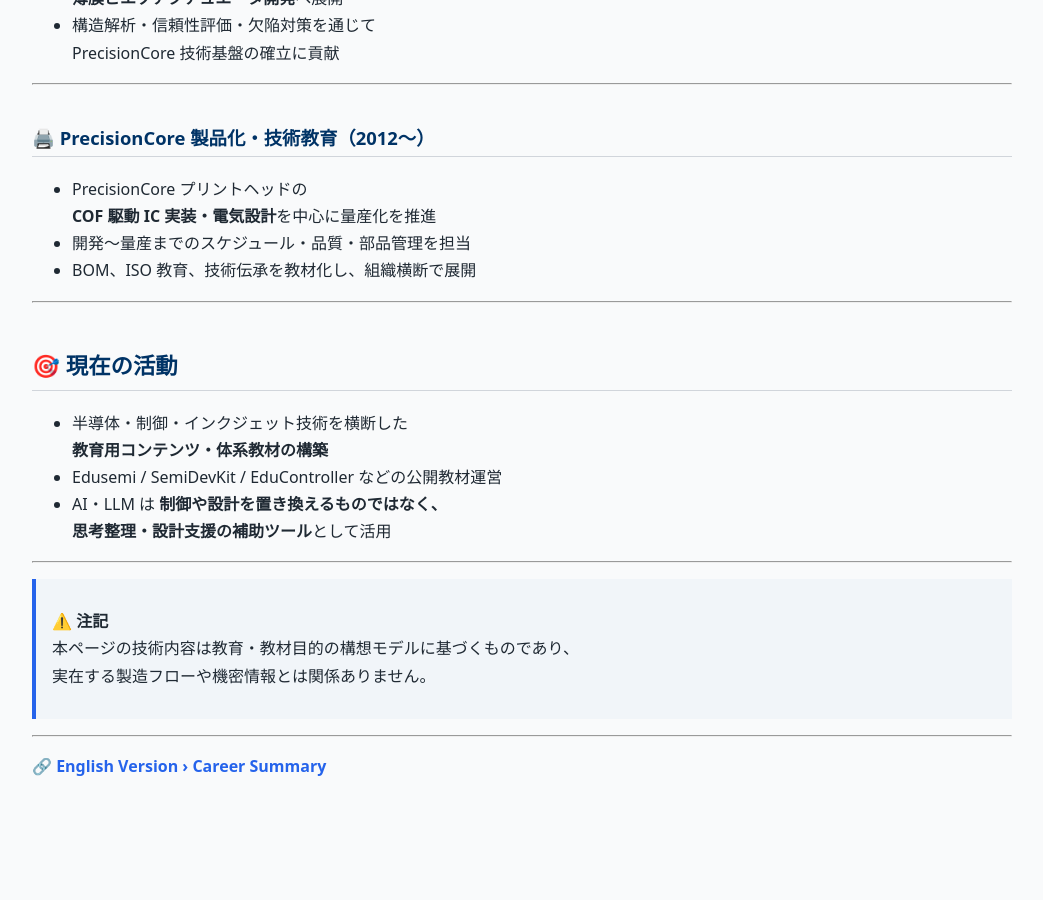
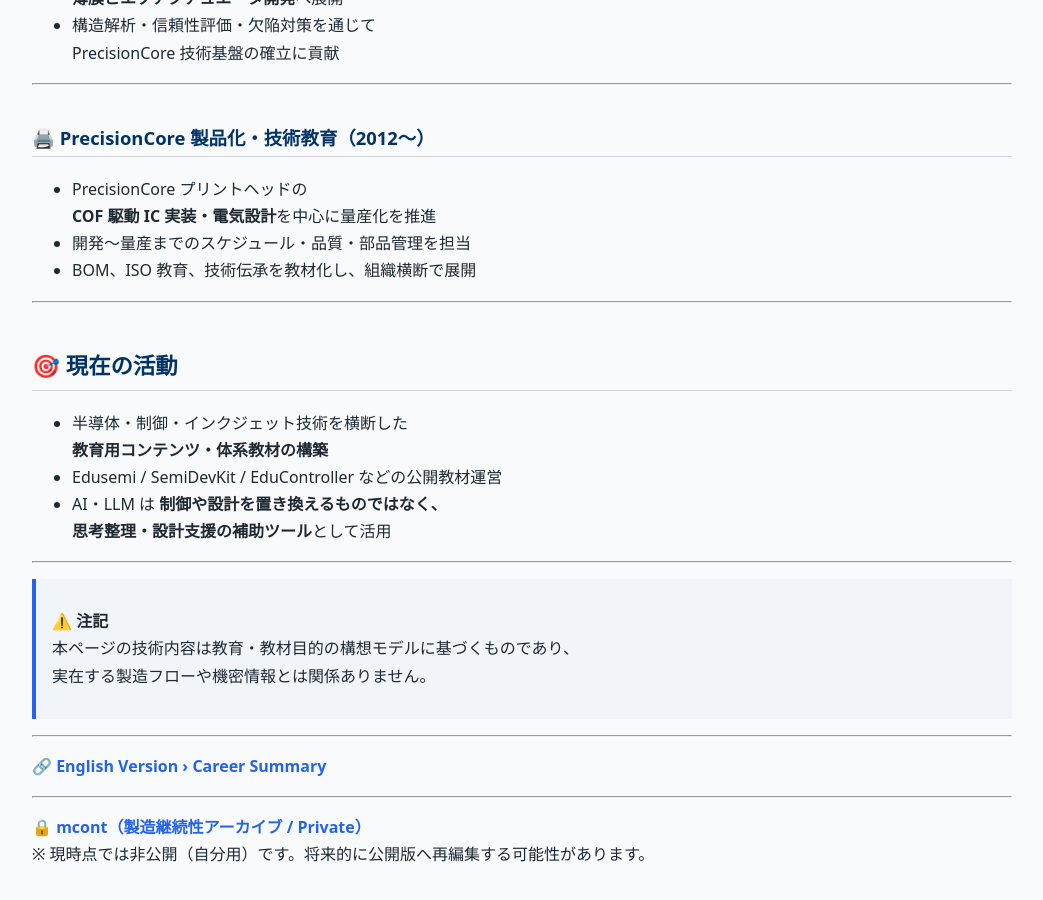
Before and after one commit to Samizo-AITL/Samizo-AITL.github.io, a Jekyll site: the page built from about/career-summary/index.md, in a window 1280 px wide and 900 px high, scrolled down 1020 px. Shown: the whole window, without its empty margins (118-1161 px from the left). Built offline with Jekyll 4.4.1, drawn with Linux system fonts in a browser that asks for light colours; before the commit the page ends 1832 px from its top, so only the background shows below that.

Commit message:
Update index.md

```diff
--- a/about/career-summary/index.md
+++ b/about/career-summary/index.md
@@ -67,3 +67,8 @@
 ---
 
 **🔗 [English Version › Career Summary](./en/)**
+
+---
+
+**🔒 [mcont（製造継続性アーカイブ / Private）](https://github.com/Samizo-AITL/mcont)**
+※ 現時点では非公開（自分用）です。将来的に公開版へ再編集する可能性があります。
```
